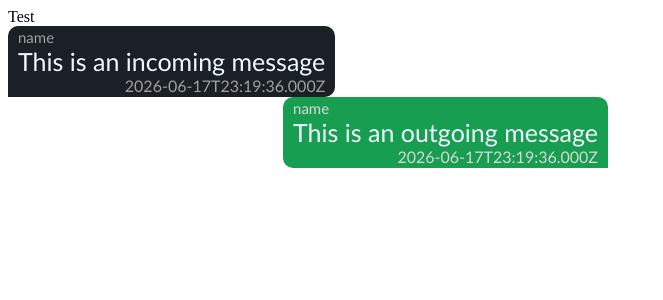
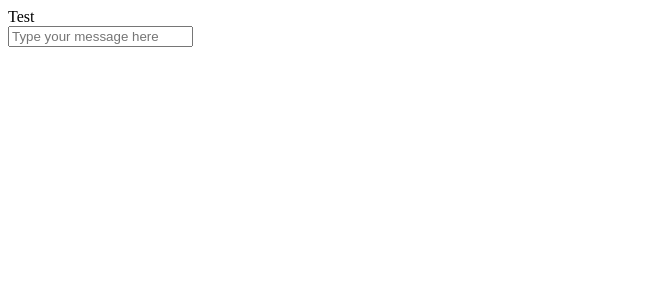
Before and after one commit to BVenom1/B-line, a React (Vite) app in the folder client/: page / in a window 1280 px wide. Shown: the top 300 px of the page, without its empty margins (0-663 px from the left). Built offline with nearby package versions, Linux system fonts and the light colour scheme.

Commit message:
made skeleton of messagebox frontend

```diff
--- a/client/src/App.tsx
+++ b/client/src/App.tsx
@@ -3,6 +3,7 @@ import { useState } from 'react';
 import { MainPage } from './components/main_page/main_page';
 import { Message } from './components/messages/message';
 import "./app.css";
+import { MessageBox } from './components/messages/message_box';
 
 function App() {
     const [user, setUser] = useState<Record<string, string>>({});
@@ -23,8 +24,7 @@ export const Test = () => {
     return (
         <div className='test'>
             <div>Test</div>
-            <Message msg='This is an incoming message' name='name' user_id={2} date={new Date()} />
-            <Message msg='This is an outgoing message' name='name' user_id={2} date={new Date()} is_own_msg />
+            <MessageBox />
         </div>
     )
 }
--- a/client/src/components/messages/message.tsx
+++ b/client/src/components/messages/message.tsx
@@ -1,6 +1,6 @@
 import "./message.css";
 
-interface MessageProps {
+export interface MessageProps {
     msg: string;
     name: string;
     user_id: number;
--- /dev/null
+++ b/client/src/components/messages/message_box.tsx
@@ -0,0 +1,40 @@
+import React, { useState } from 'react'
+import "./message.css"
+import { type MessageProps, Message } from './message'
+
+export const MessageBox = () => {
+    const [msgs, setMsgs] = useState<MessageProps[]>([]);
+
+    const onNewMessageSubmit = (e: React.SubmitEvent<HTMLFormElement>) => {
+        e.preventDefault();
+        const data = new FormData(e.currentTarget);
+
+        const message: MessageProps = {
+            msg: data.get('message')?.toString() ?? "",
+            name: 'placeholder',
+            user_id: 0,
+            date: new Date(),
+            is_own_msg: (msgs.length % 2) == 1
+        };
+        setMsgs(p => [...p, message]);
+    }
+
+    return (
+        <div>
+            <div className="msg_box">
+                {msgs.map(m => (<Message {...m} />))}
+            </div>
+            <div className="new_msg">
+                <form onSubmit={onNewMessageSubmit}>
+                    <input
+                        type="text"
+                        id='newMessage'
+                        name='message'
+                        required
+                        placeholder='Type your message here'
+                    />
+                </form>
+            </div>
+        </div>
+    )
+}
```
Also changed, not shown: 1 other file (tests, documents, lock files or other folders).
